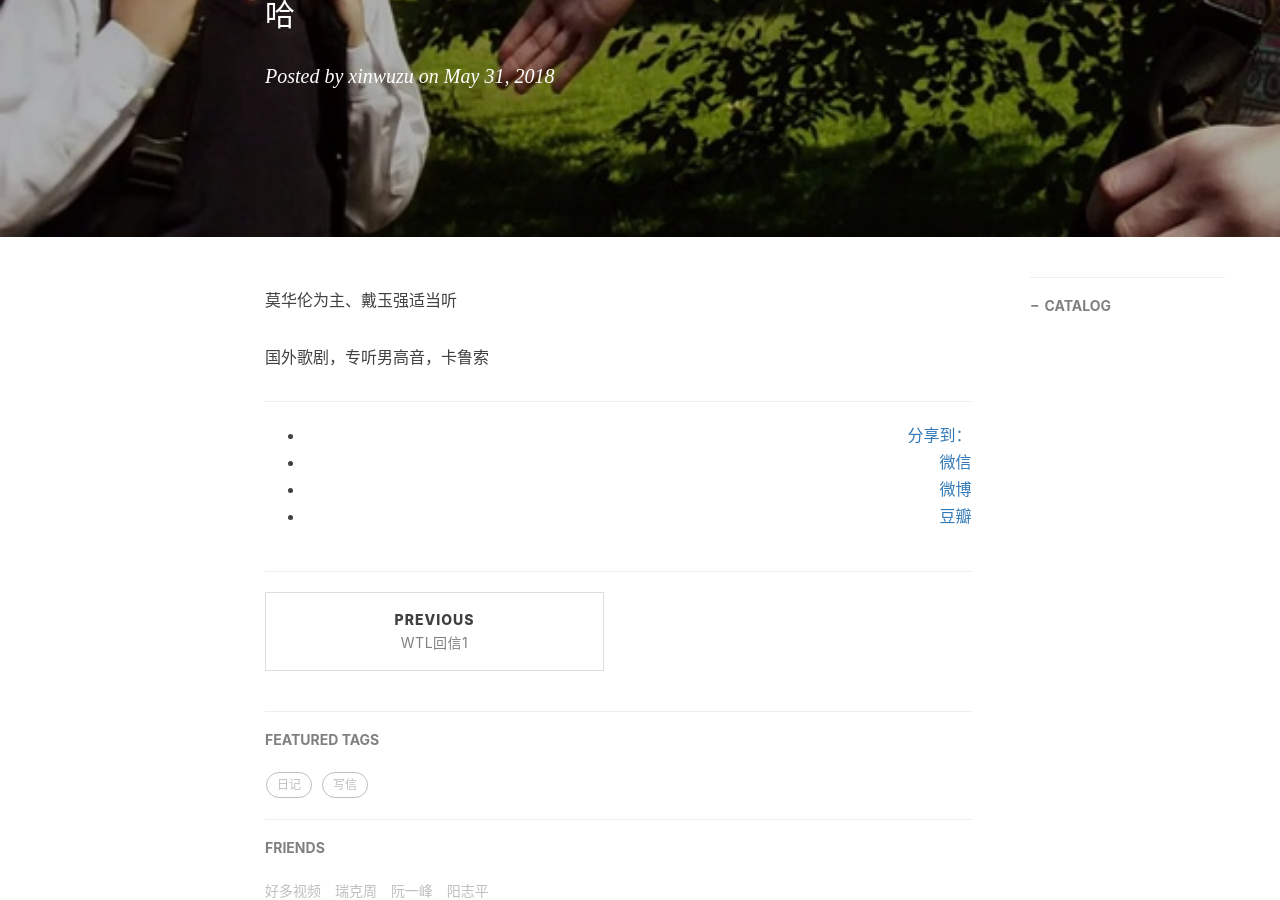
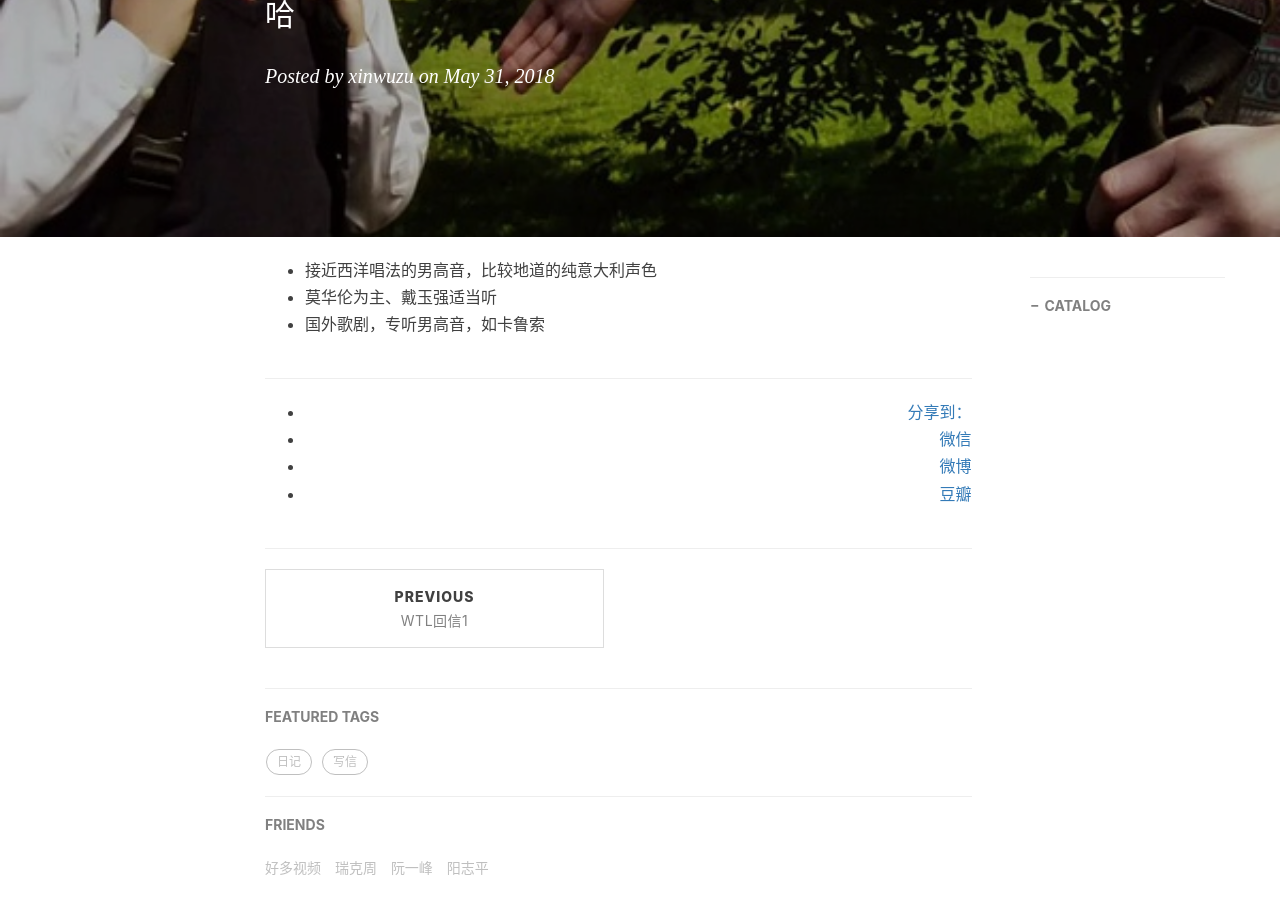
Before and after one commit to xinwuzu/xinwuzu.github.io, a Jekyll site: the page built from _posts/2018-05-31-xidahc.markdown, in a window 1280 px wide and 900 px high, scrolled down 328 px. Built offline with Jekyll 4.4.1, drawn with Linux system fonts in a browser that asks for light colours; nearby versions of some CDN libraries; comment, search, counter and statistics services are not loaded.

Commit message:
Update 2018-05-31-xidahc.markdown

```diff
--- a/_posts/2018-05-31-xidahc.markdown
+++ b/_posts/2018-05-31-xidahc.markdown
@@ -11,6 +11,6 @@ tags:
     - 日记
 ---
 
-莫华伦为主、戴玉强适当听
-
-国外歌剧，专听男高音，卡鲁索
+- 接近西洋唱法的男高音，比较地道的纯意大利声色
+- 莫华伦为主、戴玉强适当听
+- 国外歌剧，专听男高音，如卡鲁索
```
